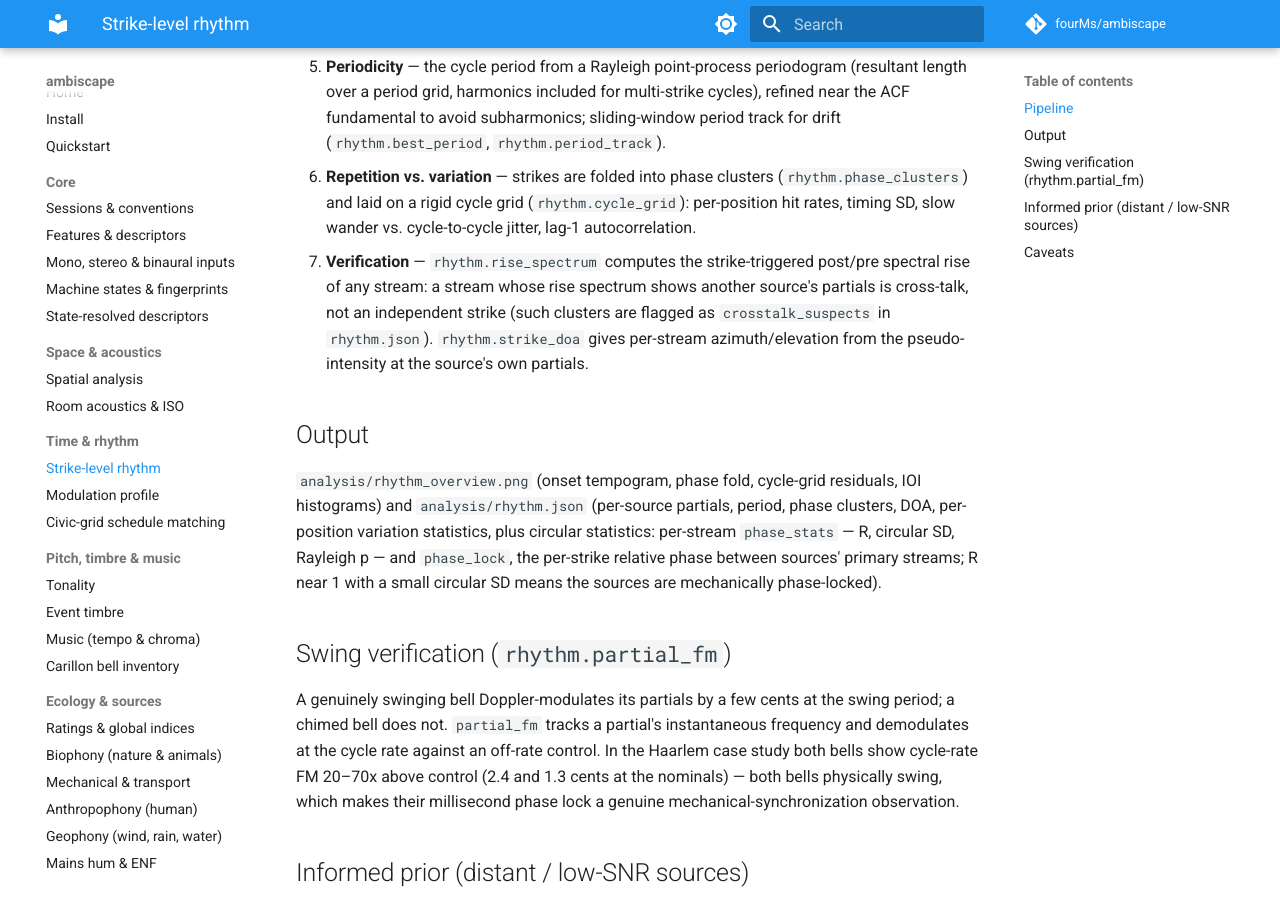
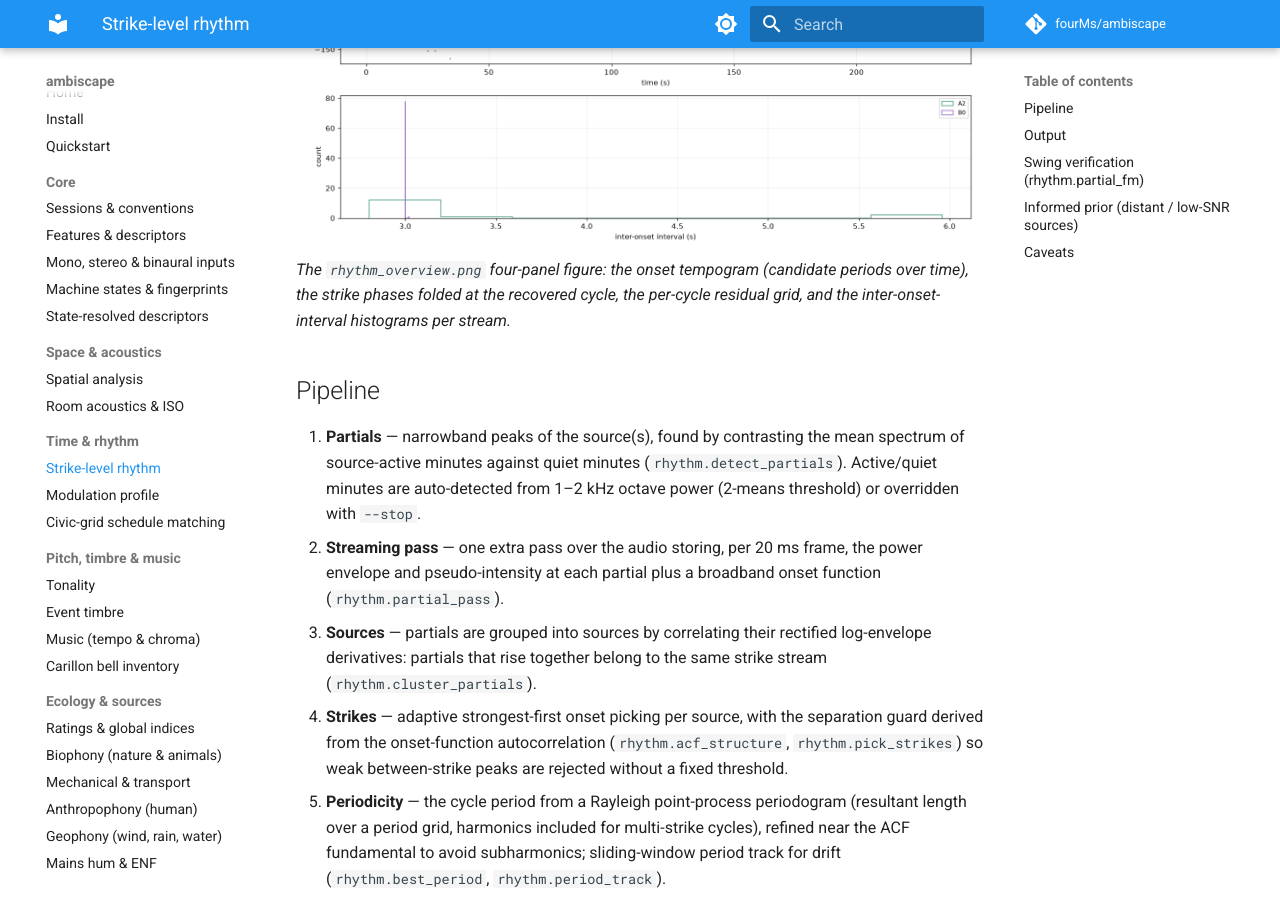
Before and after one commit to fourMs/ambiscape, an MkDocs documentation site: the page built from docs/guide/rhythm.md, in a window 1280 px wide and 900 px high, scrolled down 684 px. Built offline with MkDocs 1.6.1 and Material for MkDocs 9.7.7, drawn with Linux system fonts in a browser that asks for light colours; comment, search, counter and statistics services are not loaded.

Commit message:
Docs: add rhythm_overview figure; bump to 0.15.1
The rhythm figure now renders (histogram fix), so it joins the illustration
set and the rhythm guide page. Patch release 0.15.1.

Co-Authored-By: Claude Opus 4.8 (1M context) <noreply@anthropic.com>
Claude-Session: https://claude.ai/code/session_017GSvVuoxX1DvDRhNyx7frD

```diff
--- a/docs/guide/rhythm.md
+++ b/docs/guide/rhythm.md
@@ -5,6 +5,11 @@ pitched sources — swinging or chimed bells, machine cycles, repeated signals
 at strike resolution (~20 ms), far below the 1 Hz grid of the standard
 features. It needs a prior `analyze` run (it starts from the cached per-minute
 mean PSD).
+
+![rhythm overview](../img/rhythm_overview.png)
+*The `rhythm_overview.png` four-panel figure: the onset tempogram (candidate
+periods over time), the strike phases folded at the recovered cycle, the
+per-cycle residual grid, and the inter-onset-interval histograms per stream.*
 
 ## Pipeline
 
--- a/pyproject.toml
+++ b/pyproject.toml
@@ -4,7 +4,7 @@ build-backend = "setuptools.build_meta"
 
 [project]
 name = "ambiscape"
-version = "0.15.0"
+version = "0.15.1"
 description = "Long-duration first-order ambisonic soundscape analysis (streaming companion to ambiviz)"
 readme = "README.md"
 requires-python = ">=3.10"
--- a/src/ambiscape/__init__.py
+++ b/src/ambiscape/__init__.py
@@ -15,7 +15,7 @@ from . import (anthropophony, biophony, capture, catalog, compare, ecology,
                enf, figures, geophony, longitudinal, mechanical, resolve,
                states, taxonomy, vision, iso)
 
-__version__ = "0.15.0"
+__version__ = "0.15.1"
 __all__ = [
     "open_session", "open_recording", "read_bext", "read_span",
     "export_segment", "stereo_preview",
```
Also changed, not shown: docs/img/rhythm_overview.png (added).
